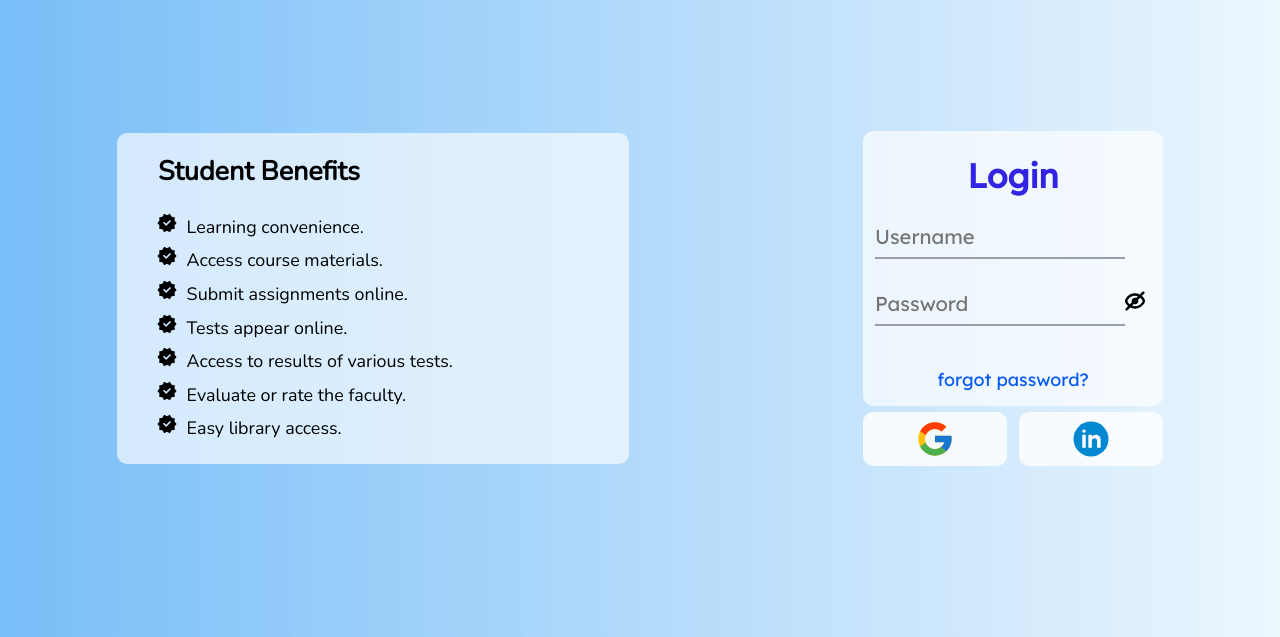
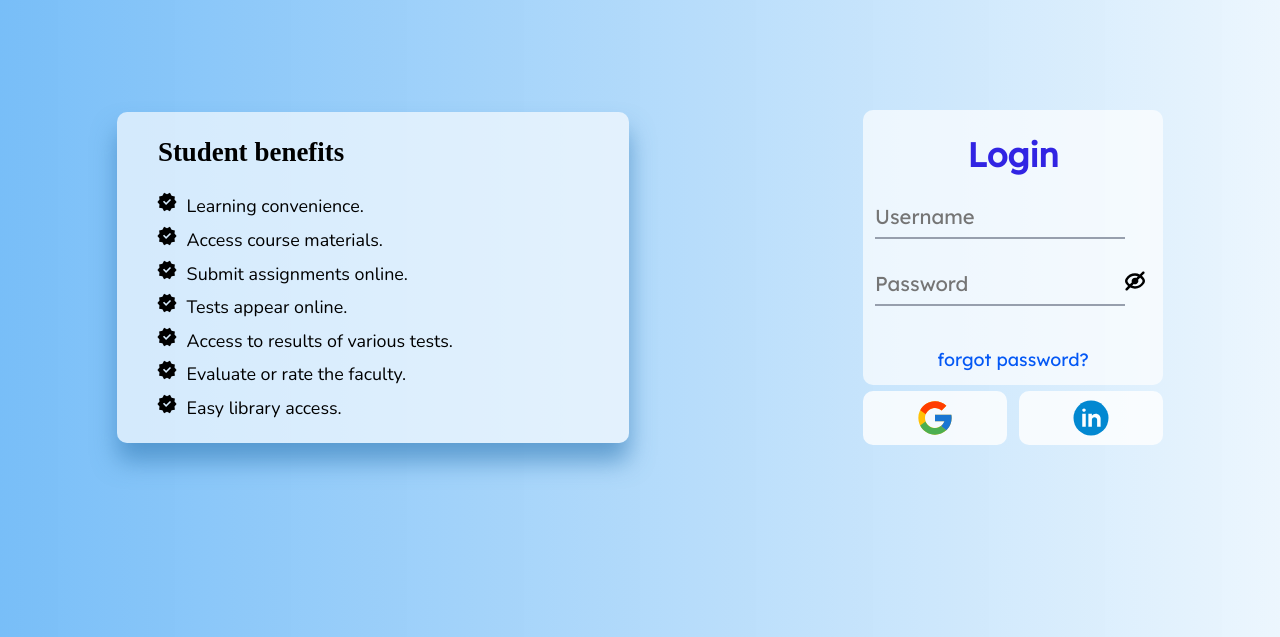
Before and after one commit to sreyas40/Linways_ASIET, a plain HTML site: page index.html in a window 1280 px wide. Shown: the part 163-800 px from the top of the page. Drawn offline with nearby package versions, Linux system fonts and the light colour scheme.

Commit message:
minor ui changes

```diff
--- a/index.html
+++ b/index.html
@@ -8,7 +8,7 @@
     <link rel="stylesheet" href="styles.css">
     <link rel="preconnect" href="https://fonts.googleapis.com">
     <link rel="preconnect" href="https://fonts.gstatic.com" crossorigin>
-    <link href="https://fonts.googleapis.com/css2?family=Lexend&family=Nunito&display=swap" rel="stylesheet">
+    <link href="https://fonts.googleapis.com/css2?family=Lexend&family=Noto+Serif+Ethiopic:wght@700&family=Nunito&display=swap" rel="stylesheet">
     <title>Linways login</title>
 </head>
 
@@ -23,7 +23,7 @@
     </section>
     <section class="main_content">
         <section class="features">
-            <h2 id="feature_h2">Student Benefits</h2>
+            <h2 id="feature_h2">Student benefits</h2>
             <ul>
                 <li> Learning convenience.</li>
                 <li> Access course materials.</li>
@@ -42,8 +42,8 @@
                     <input type="password" name="password" id="password" required placeholder="Password">
 
                     <span class="eye" onclick="passwordEye()">
-                       <img class="eye_child"  id="eye_h" src="icons_res/eye-crossed.svg" alt="password hidden">
-                       <img class="eye_child" id="eye_v" src="icons_res/eye.svg" alt="password shown">
+                        <img class="eye_child" id="eye_h" src="icons_res/eye-crossed.svg" alt="password hidden">
+                        <img class="eye_child" id="eye_v" src="icons_res/eye.svg" alt="password shown">
                     </span>
 
                     <input type="submit" hidden>
--- a/styles.css
+++ b/styles.css
@@ -50,16 +50,19 @@ form>input {
     justify-content: space-around;
     align-items: center;
     flex-wrap: wrap;
+    margin-top: 5%;
 }
 
 .features {
     background-color: rgba(255, 255, 255, 0.651);
     width: 40%;
     font-size: 1em;
+    box-shadow: 0px 18px 25px #3b81bbad;
 }
 
 #feature_h2 {
     margin-left: 8%;
+    font-family: 'Noto Serif Ethiopic', serif;
 }
 
 ul {
@@ -83,7 +86,7 @@ li::before {
     flex-direction: column;
     justify-content: center;
     width: 300px;
-    height: 500px;
+    height: 330px;
 }
 
 .login,
@@ -211,6 +214,7 @@ input:focus {
 @media(max-width: 560px) {
     .features {
         width: 85%;
+        margin-top: 10%;
     }
 }
 
```
